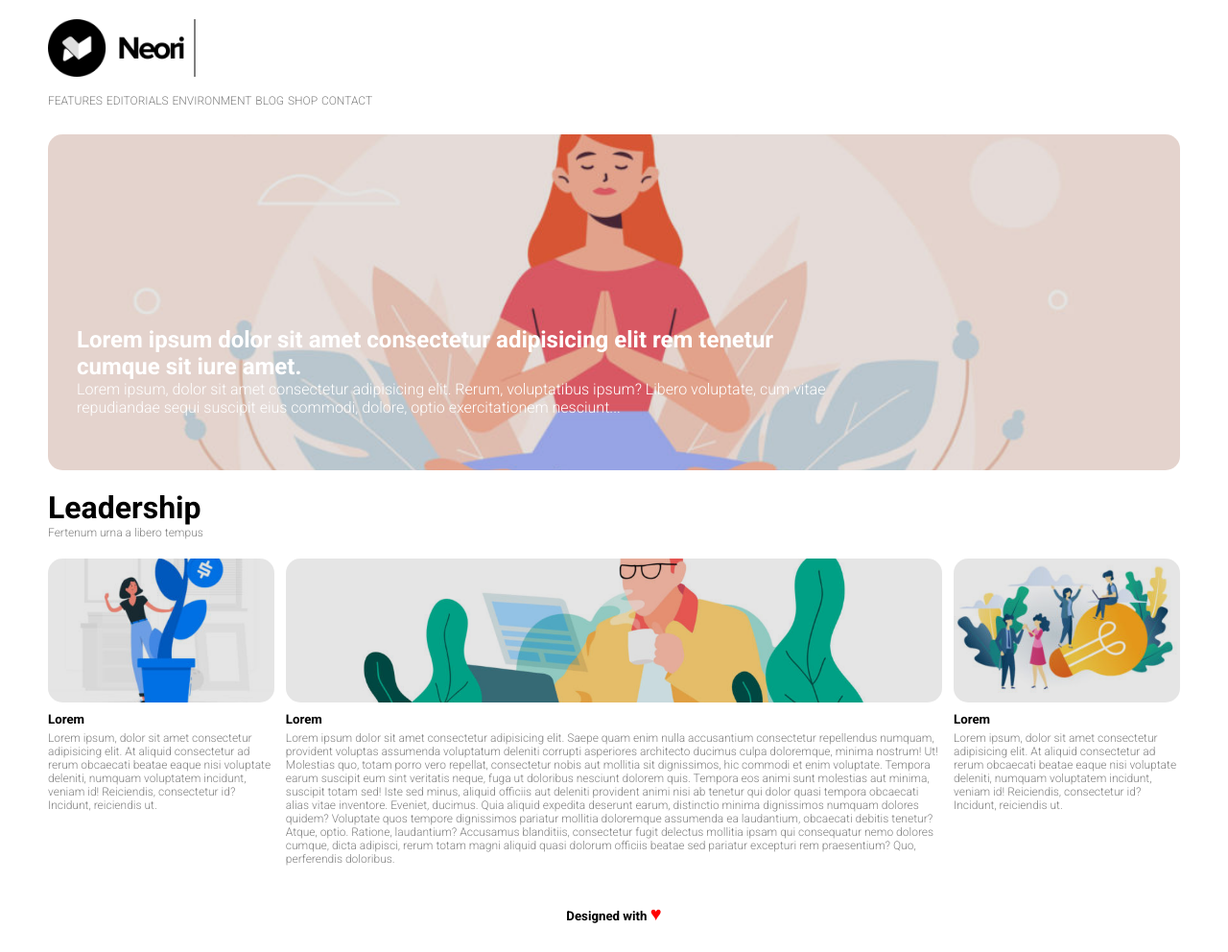
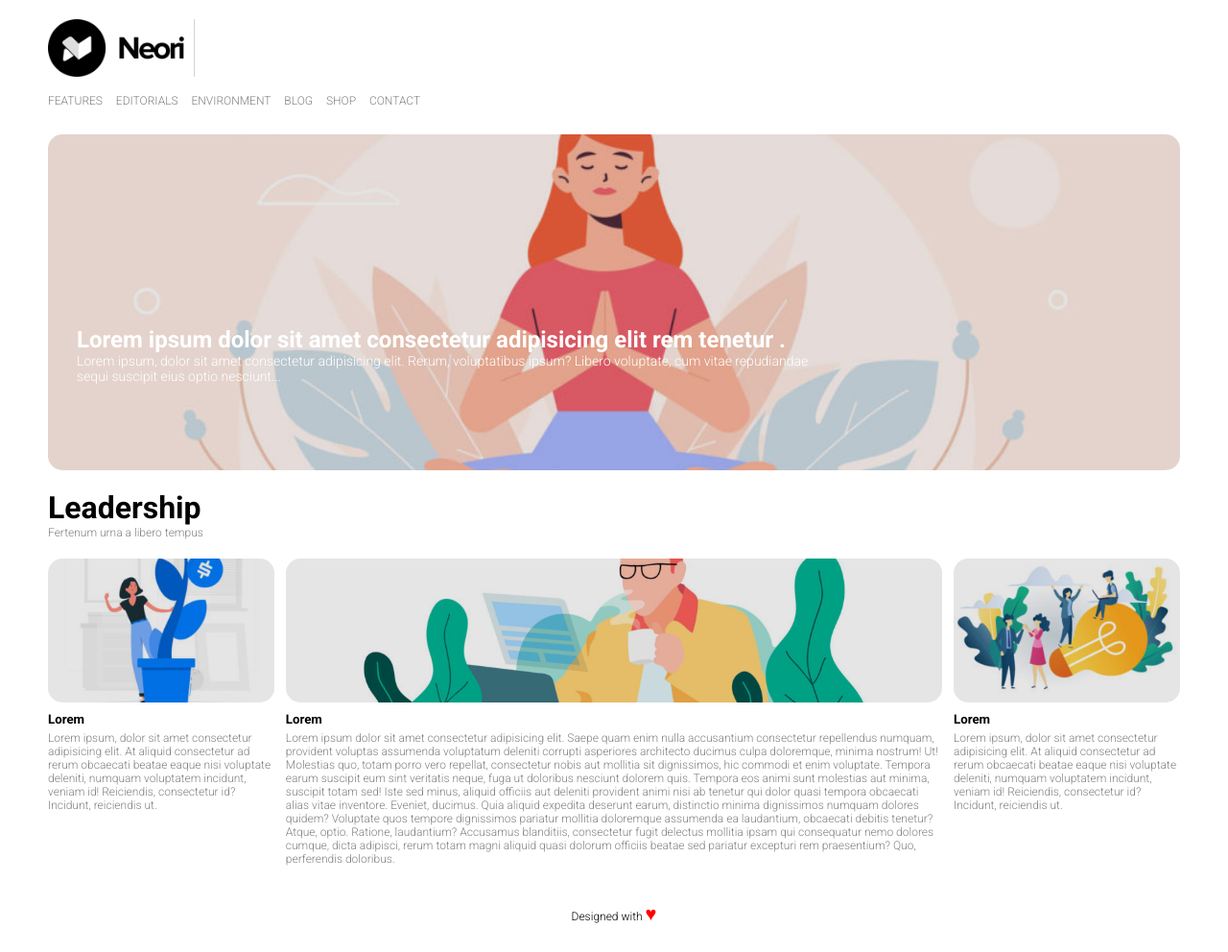
Before and after one commit to ferdlet/htmlcss-wp, a plain HTML site: page index.html in a window 1280 px wide. Shown: the whole page at 96% size. Drawn offline with Linux system fonts and the light colour scheme.

Commit message:
padding jumbo + footer text + maring nav

```diff
--- a/css/style.css
+++ b/css/style.css
@@ -1,4 +1,4 @@
-          /* ***** commons ***** */
+/* ***** commons ***** */
 * {
     margin: 0;
     padding: 0;
@@ -29,7 +29,7 @@ body {
 #logo img {
     height: 60px;
     padding-right: 10px;
-    border-right: 2px solid gray;
+    border-right: 1px solid lightgrey;
 }
 
 nav {
@@ -46,6 +46,7 @@ nav li {
 a {
     text-decoration: none;
     color: gray;
+    margin-right: 10px;
 }
 
 .jumbotron {
@@ -62,7 +63,7 @@ a {
     padding-top: 200px;
     padding-left: 30px;
     padding-right: 30%;
- }
+}
 
 .layer {
     background-color: rgba(0, 0, 0, 0.1);
@@ -73,7 +74,11 @@ a {
 
 .jumbo-title {
     color: white;
- }
+}
+
+.jumbotron p {
+    font-size: 14px;
+}
 
 
 /* ****** main ***** */
@@ -158,8 +163,9 @@ footer {
     font-size: 20px;
 }
 
-footer h5 {
+footer div {
     text-align: center;
+    font-size: 12px;
 }
 
 
--- a/index.html
+++ b/index.html
@@ -38,8 +38,8 @@
             <div class="jumbotron">
                 <div class="jumbo-container layer">
                 <section class="jumbo-title">
-                    <h2>Lorem ipsum dolor sit amet consectetur adipisicing elit rem tenetur cumque sit iure amet.</h2>
-                    <p>Lorem ipsum, dolor sit amet consectetur adipisicing elit. Rerum, voluptatibus ipsum? Libero voluptate, cum vitae repudiandae sequi suscipit eius commodi, dolore, optio exercitationem nesciunt...</p>
+                    <h2>Lorem ipsum dolor sit amet consectetur adipisicing elit rem tenetur .</h2>
+                    <p>Lorem ipsum, dolor sit amet consectetur adipisicing elit. Rerum, voluptatibus ipsum? Libero voluptate, cum vitae repudiandae sequi suscipit eius optio nesciunt...</p>
                 </section>
                 </div>
             </div>
@@ -112,9 +112,9 @@
 
         <footer>
 
-            <h5>
+            <div>
                 Designed with <span class="heart">&hearts;</span>
-            </h5>
+            </div>
 
         </footer>
 
```
